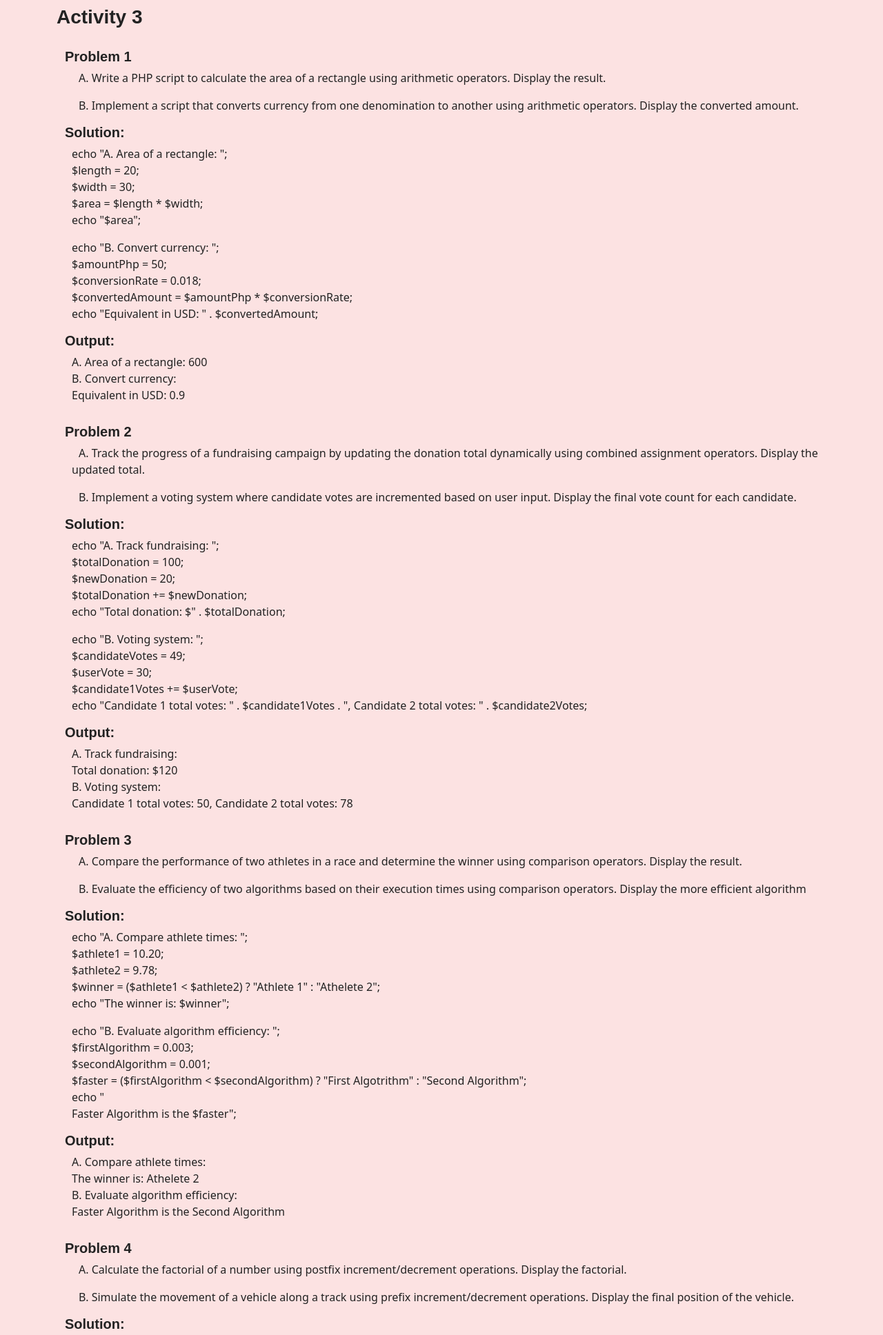
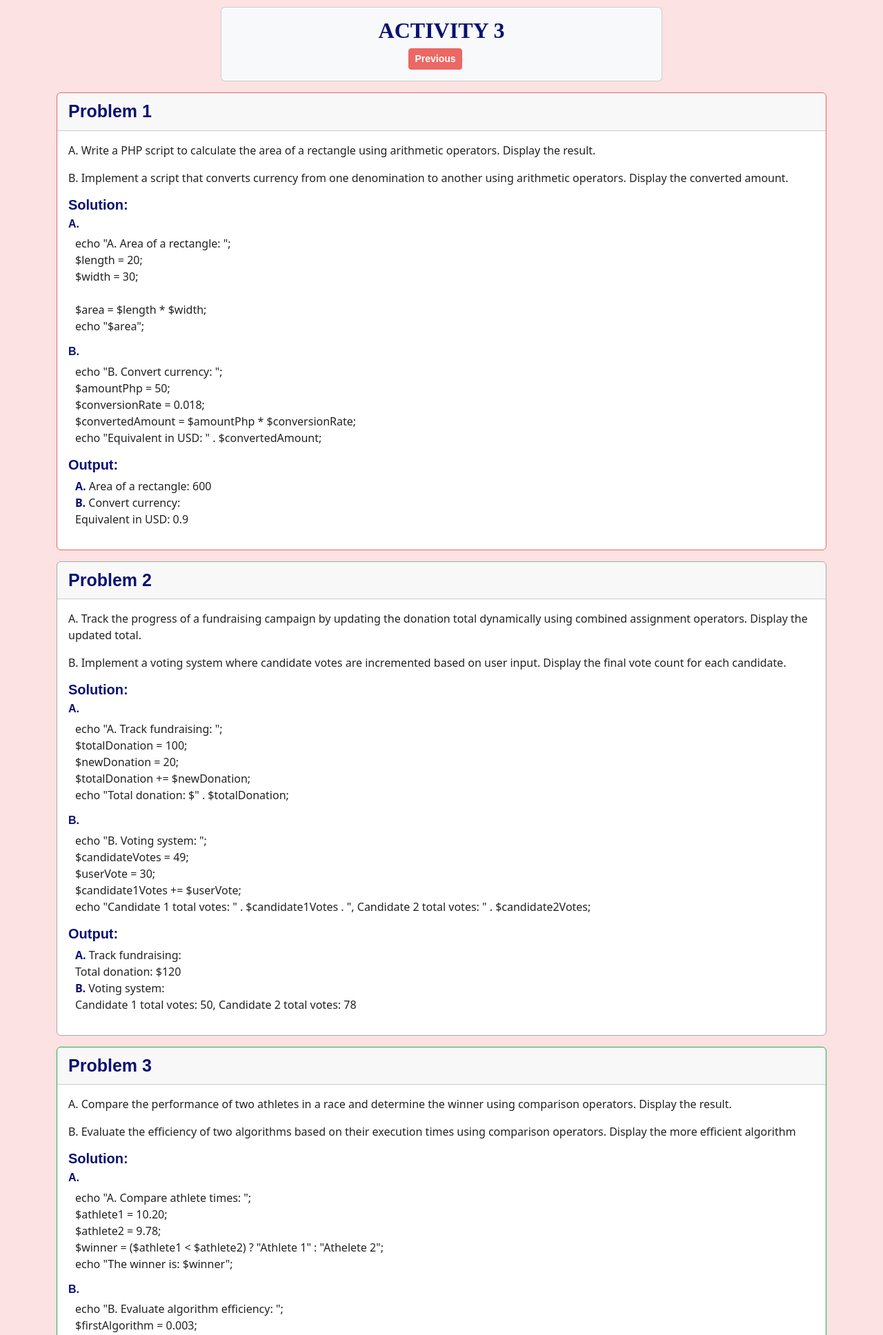
Before and after one commit to MsEphryll/SimpleWebSite, a PHP site: page /act3.php in a window 1280 px wide. Shown: the part 59-1995 px from the top of the page at 69% size. Run offline with PHP 8.4, Linux system fonts and the light colour scheme; some web fonts are replaced.

Commit message:
Update act3.php
applying the same changes I made in Activity 2.

```diff
--- a/act3.php
+++ b/act3.php
@@ -1,27 +1,92 @@
 <?php include 'templates/header.php' ?>
-  <h3>Activity 3</h3>
-  <div class="container">
 
-		<!-- Problem 1 -->
-		<div style="margin-top: 30px;">
-		<h5>Problem 1</h5>
-		<p style="text-indent: 10px; margin-left: 10px;">
+<style>
+  @font-face {
+    font-family: protestriot-regular;
+    src: url(fonts/ProtestRiot-Regular.ttf);
+  }
+
+  .act {
+    text-align: center;
+    font-family: protestriot-regular;
+    color: #0A1172;
+  }
+
+  #actTitle {
+    max-width: 40rem;
+    margin: auto;
+  }
+
+  .links {
+    text-align: center;
+  }
+
+  .prev {
+    margin-right: 18px;
+  }
+
+  #main {
+    max-width: 500rem;
+  }
+
+  .card-header {
+    font-family: Arial, Helvetica, sans-serif;
+    font-size:25px;
+    font-weight: bold;
+    color: #0A1172;
+  }
+
+  h2, h3, h5, h6, strong {
+    color: #0A1172;
+  }
+
+  p {
+    font-size: 16px;
+  }
+
+  p.txt {
+    margin-left: 10px;
+  }
+</style>
+
+<!-- Activity Number and Button(s) -->
+<div class="card bg-light mb-3" id="actTitle";>
+  <div class="card-body">
+    <h2 class="act">ACTIVITY 3</h2>
+    <div class="links">
+
+      <a href="act2.php" class="prev"> <button type="button" class="btn btn-primary btn-sm">Previous</button></a>
+      <!-- <a href="#" class="next"><button type="button" class="btn btn-primary btn-sm">Next</button></a> -->
+    </div>
+  </div>
+</div>
+
+<!-- Problems, Solutions, and Output -->
+<div class="card border-primary mb-3" id="main">
+  <div class="card-header">Problem 1</div>
+  <div class="card-body">
+    <p>
       A. Write a PHP script to calculate the area of a rectangle using arithmetic operators. Display the result.
     </p>
-		<p style="text-indent: 10px; margin-left: 10px;" >
+
+    <p>
       B. Implement a script that converts currency from one denomination to another using arithmetic operators. Display the converted amount.
     </p>
 
+    <!-- Solution -->
     <h5>Solution:</h5>
-		<p style="margin-left: 10px;">
+    <h6>A.</h6>
+    <p class="txt">
       	echo "A. Area of a rectangle: "; <br>
 	$length = 20;	<br>
 	$width = 30;	<br>
-
+	<br>
 	$area = $length * $width; <br>
 	echo "$area";  <br>
     </p>
-		<p style="margin-left: 10px;">
+
+    <h6>B.</h6>
+    <p class="txt">
         echo "B. Convert currency: ";  <br>
 	$amountPhp = 50;	<br>
 	$conversionRate = 0.018;  <br>
@@ -30,11 +95,12 @@
 	echo "Equivalent in USD: " . $convertedAmount;  <br>
     </p>
 
+    <!-- Output -->
     <h5>Output:</h5>
-		<p style="margin-left: 10px;">
+    <p class="txt ">
     <?php
 	// output for Problem 1-A
-				echo "A. Area of a rectangle: ";
+	echo "<strong>A.</strong> Area of a rectangle: ";
 	$length = 20;
 	$width = 30;
 
@@ -44,29 +110,30 @@
 	echo "<br>";
 
 	// output for Problem 1-B
-				echo "B. Convert currency: ";
+	echo "<strong>B.</strong> Convert currency: ";
 	$amountPhp = 50;
 	$conversionRate = 0.018;
 
 	$convertedAmount = $amountPhp * $conversionRate;
 	echo "<br>Equivalent in USD: " . $convertedAmount;
-
      ?>
     </p>
   </div>
-
-	<!-- Problem 2 -->
-	<div style="margin-top: 30px;">
-		<h5>Problem 2</h5>
-		<p style="text-indent: 10px; margin-left: 10px;">
+</div>
+<div class="card border-secondary mb-3" id="main"">
+  <div class="card-header">Problem 2</div>
+  <div class="card-body">
+  <p>
 	A. Track the progress of a fundraising campaign by updating the donation total dynamically using combined assignment operators. Display the updated total.
   </p>
-		<p style="text-indent: 10px; margin-left: 10px;" >
+  <p>
 	B. Implement a voting system where candidate votes are incremented based on user input. Display the final vote count for each candidate.
   </p>
 
+    <!-- Solution -->
     <h5>Solution:</h5>
-		<p style="margin-left: 10px;">
+    <h6>A.</h6>
+    <p class="txt">
         echo "A. Track fundraising: ";  <br>
 	$totalDonation = 100;  <br>
 	$newDonation = 20;  <br>
@@ -74,7 +141,9 @@
 
 	echo "Total donation: $" . $totalDonation;  <br>
     </p>
-		<p style="margin-left: 10px;">
+
+    <h6>B.</h6>
+    <p class="txt">
         echo "B. Voting system: ";  <br>
 	$candidateVotes = 49;  <br>
 	$userVote = 30;  <br>
@@ -83,11 +152,12 @@
 	echo "Candidate 1 total votes: " . $candidate1Votes . ", Candidate 2 total votes: " . $candidate2Votes;
     </p>
 
+    <!-- Output -->
     <h5>Output:</h5>
-		<p style="margin-left: 10px;">
+    <p class="txt ">
     <?php
 	// output for Problem 2-A
-				echo "A. Track fundraising: ";
+	echo "<strong>A.</strong> Track fundraising: ";
 	$totalDonation = 100;
 	$newDonation = 20;
 	$totalDonation += $newDonation;
@@ -97,7 +167,7 @@
 	echo "<br>";
 
 	// output for Problem 2-B
-				echo "B. Voting system: ";
+	echo "<strong>B.</strong> Voting system: ";
 	$candidate1Votes = 49;
 	$candidate2Votes = 78;
 	$userVote = 1;
@@ -107,19 +177,23 @@
       ?>
     </p>
   </div>
+</div>
 
 <!-- Problem 3 -->
-	<div style="margin-top: 30px;">
-		<h5>Problem 3</h5>
-		<p style="text-indent: 10px; margin-left: 10px;">
+<div class="card border-success mb-3" id="main">
+  <div class="card-header">Problem 3</div>
+  <div class="card-body">
+    <p>
       A. Compare the performance of two athletes in a race and determine the winner using comparison operators. Display the result.
 		</p>
-		<p style="text-indent: 10px; margin-left: 10px;" >
+		<p>
       B. Evaluate the efficiency of two algorithms based on their execution times using comparison operators. Display the more efficient algorithm
 		</p>
 
+    <!-- Solution -->
     <h5>Solution:</h5>
-		<p style="margin-left: 10px;">
+    <h6>A.</h6>
+    <p class="txt">
         echo "A. Compare athlete times: ";   <br>
 	$athlete1 = 10.20;  <br>
 	$athlete2 = 9.78;  <br>
@@ -128,7 +202,9 @@
 	echo "The winner is: $winner";  <br>
 
     </p>
-		<p style="margin-left: 10px;">
+
+    <h6>B.</h6>
+    <p class="txt">
         echo "B. Evaluate algorithm efficiency: ";  <br>
 	$firstAlgorithm = 0.003;  <br>
 	$secondAlgorithm = 0.001;  <br>
@@ -137,11 +213,12 @@
 	echo "<br>Faster Algorithm is the $faster";  <br>
     </p>
 
+    <!-- Output -->
     <h5>Output:</h5>
-		<p style="margin-left: 10px;">
+    <p class="txt ">
     <?php
         // output for Problem 3-A
-				echo "A. Compare athlete times: ";
+	echo "<strong>A.</strong> Compare athlete times: ";
 	$athlete1 = 10.20;
 	$athlete2 = 9.78;
 
@@ -151,7 +228,7 @@
 	echo "<br>";
 
 	// output for Problem 3-B
-				echo "B. Evaluate algorithm efficiency: ";
+	echo "<strong>B.</strong> Evaluate algorithm efficiency: ";
 	$firstAlgorithm = 0.003;
 	$secondAlgorithm = 0.001;
 
@@ -160,19 +237,23 @@
       ?>
     </p>
   </div>
+</div>
 
 <!-- Problem 4 -->
-	<div style="margin-top: 30px;">
-		<h5>Problem 4</h5>
-		<p style="text-indent: 10px; margin-left: 10px;">
+<div class="card border-danger mb-3" id="main">
+  <div class="card-header">Problem 4</div>
+  <div class="card-body">
+    <p>
       A. Calculate the factorial of a number using postfix increment/decrement operations. Display the factorial.
     </p>
-		<p style="text-indent: 10px; margin-left: 10px;" >
+    <p>
       B. Simulate the movement of a vehicle along a track using prefix increment/decrement operations. Display the final position of the vehicle.
     </p>
 
+    <!-- Solution -->
     <h5>Solution:</h5>
-		<p style="margin-left: 10px;">
+    <h6>A.</h6>
+    <p class="txt">
         echo "A. Calculate factorial: "; <br>
 	$number = 10;  <br>
 	$factorial = 1;  <br>
@@ -182,9 +263,10 @@
 	}  <br>
 
 	echo "Factorial of $number: $factorial";  <br>
+    </p>
 
-		</p>
-		<p style="margin-left: 10px;">
+    <h6>B.</h6>
+    <p class="txt">
      	echo "B. Simulate vehicle movement: ";  <br>
 	$point = 1;  <br>
 	$distance = 15; <br>
@@ -193,11 +275,12 @@
 	echo "Position of the vehicle: $point";  <br>
     </p>
 
+    <!-- Output -->
     <h5>Output:</h5>
-		<p style="margin-left: 10px;">
+    <p class="txt ">
       <?php
         // output for Problem 4-A
-				echo "A. Calculate factorial: ";
+	echo "<strong>A.</strong> Calculate factorial: ";
 	$number = 10;
 	$factorial = 1;
 
@@ -209,8 +292,8 @@
 
 	echo "<br>";
 
-				// output for Problem 3-B
-				echo "B. Simulate vehicle movement: ";
+	// output for Problem 4-B
+	echo "<strong>B.</strong> Simulate vehicle movement: ";
 	$point = 1;
 	$distance = 15;
 
@@ -219,19 +302,23 @@
 ?>
     </p>
   </div>
+</div>
 
 <!-- Problem 5 -->
-	<div style="margin-top: 30px;">
-		<h5>Problem 5</h5>
-		<p style="text-indent: 10px; margin-left: 10px;">
+<div class="card border-warning mb-3" id="main">
+  <div class="card-header">Problem 5</div>
+  <div class="card-body">
+    <p>
       A. Determine eligibility for a discount based on purchase amount and customer loyalty using logical operators. Display whether the customer is eligible for a discount.
     </p>
-		<p style="text-indent: 10px; margin-left: 10px;" >
+    <p>
       B. Design a decision-making system for a chatbot to respond to user queries using logical operators. Display the appropriate response based on the query.
     </p>
 
+    <!-- Solution -->
     <h5>Solution:</h5>
-		<p style="margin-left: 10px;">
+    <h6>A.</h6>
+    <p class="txt">
       	echo "A. Determine discount
 	eligibility: ";  <br>
 	$amount = 500;  <br>
@@ -240,9 +327,10 @@
 	$discount = ($amount > 300 && $loyaltyDiscount) ? "With Discount" : "Without Discount";  <br>
 
 	echo "Discount Eligibility: $discount";  <br>
+    </p>
 
-		</p>
-		<p style="margin-left: 10px;">
+    <h6>B.</h6>
+    <p class="txt">
     	echo "B. Chatbot decision-making: ";
 	$query = "time";  <br>
 	$time = ($query == "time") ? "It's midnight" : "Invalid!";  <br>
@@ -250,11 +338,12 @@
 	echo "Response of the Chatboot: $time"; <br>
     </p>
 
+    <!-- Output -->
     <h5>Output:</h5>
-		<p style="margin-left: 10px;">
+    <p class="txt ">
       <?php
-				// output for Problem 4-A
-				echo "A. Determine discount
+       // output for Problem 5-A
+	echo "<strong>A.</strong> Determine discount
 	eligibility: ";
 	$amount = 500;
 	$loyaltyDiscount = false;
@@ -265,8 +354,8 @@
 
 	echo "<br>";
 
-				// output for Problem 3-B
-				echo "B. Chatbot decision-making: ";
+	// output for Problem 5-B
+	echo "<strong>B.</strong> Chatbot decision-making: ";
 	$query = "time";
 	$time = ($query == "time") ? "It's midnight" : "Invalid!";
 
@@ -274,6 +363,6 @@
 	?>
     </p>
   </div>
+</div>
 
-</div>
 <?php include 'templates/footer.php' ?>
```
Lines whose indentation alone changed are shown as unchanged.
